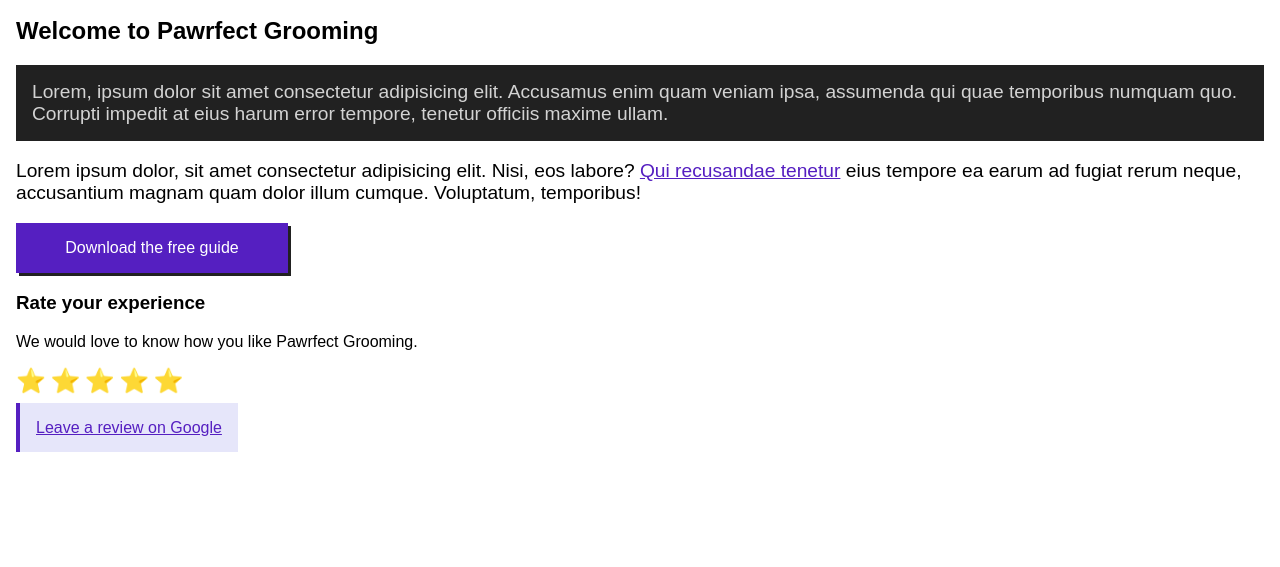
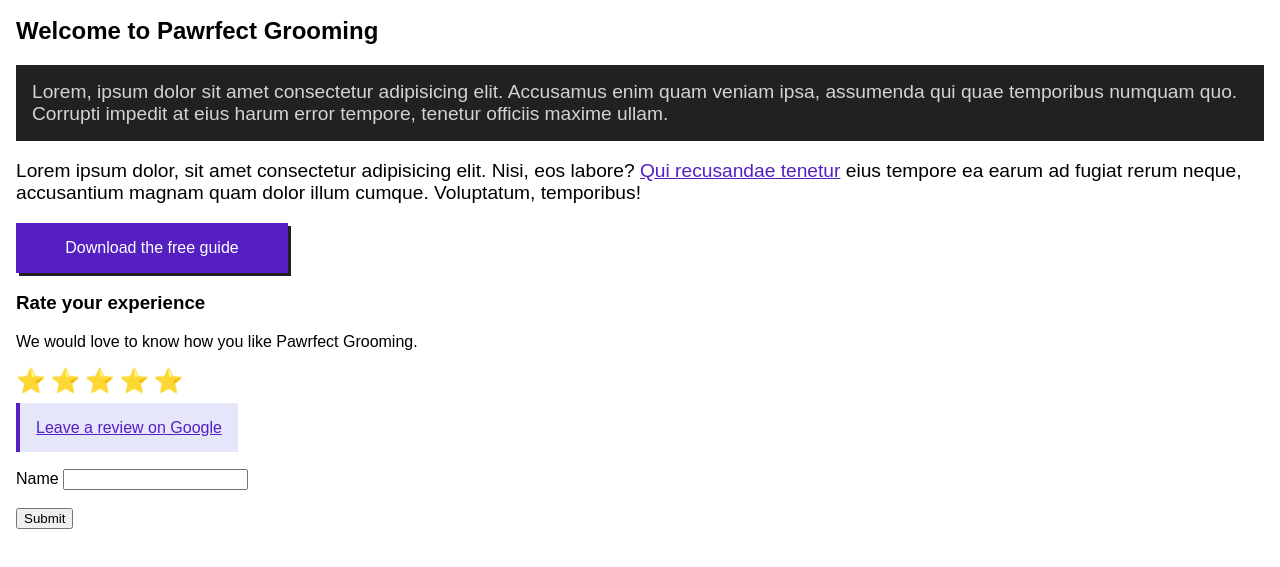
Before and after one commit to ProfJoanna/mtm6201-week6-030-complex-selectors, a plain HTML site: page index.html in a window 1280 px wide. Shown: the part 117-684 px from the top of the page. Drawn offline with Linux system fonts and the light colour scheme.

Commit message:
adds form to html & example of keyboard state

```diff
--- a/css/main.css
+++ b/css/main.css
@@ -106,6 +106,15 @@ main a:active {
     font-size: 1.3rem;
 }
 
+/* :focus state styles- normally added on inputs */
+form {
+    margin-top: 2rem;
+}
+
+input[type="text"]:focus {
+    border: 2px solid #551fc1;
+}
+
 /* Media Queries */
 @media screen and (min-width: 768px) {
     nav ul {
--- a/index.html
+++ b/index.html
@@ -42,6 +42,13 @@
           <span>⭐</span>
         </div>
         <a class="google" href="https://google.com">Leave a review on Google</a>
+        <form>
+          <label for="name">Name</label>
+          <input type="text" id="name">
+          <br>
+          <br>
+          <input type="submit">
+        </form>
       </section>
     </main>
   </div>
```
